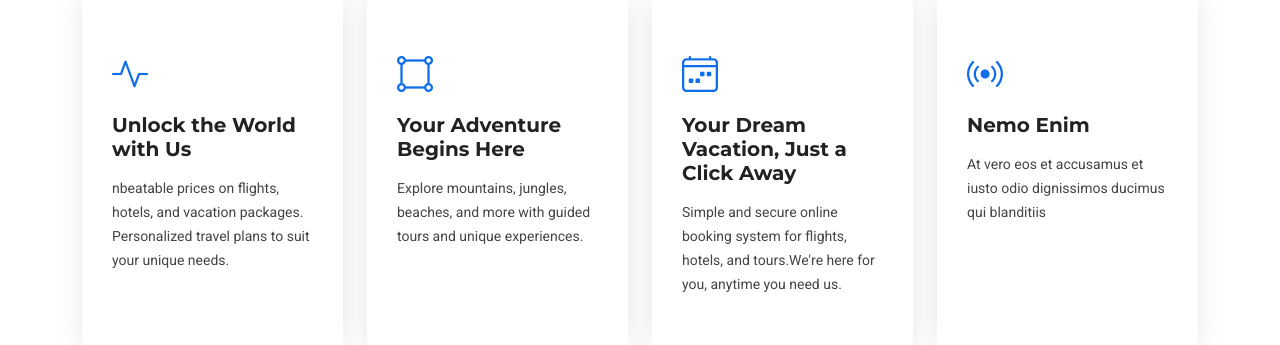
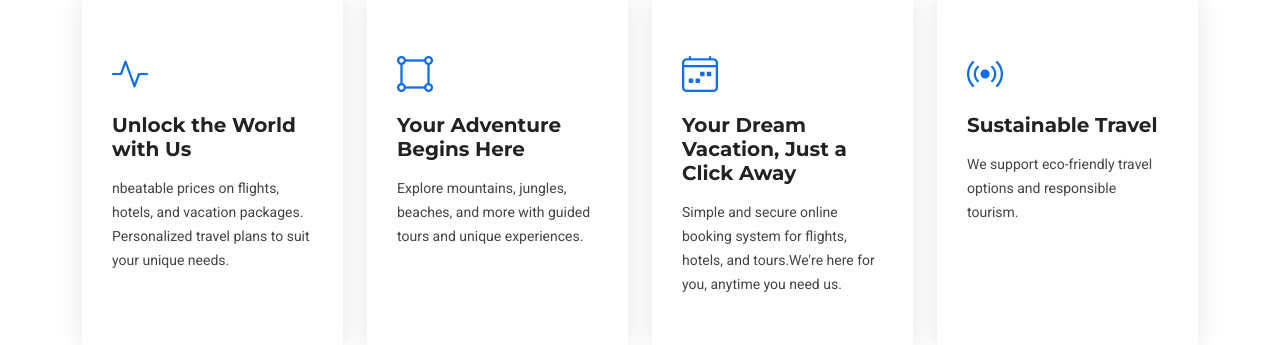
Before and after one commit to Carrington-dev/adventures, a Flask app: page / in a window 1280 px wide. Shown: the part 780-1125 px from the top of the page. Run offline with Flask 3, Linux system fonts and the light colour scheme; some libraries are stand-ins or nearby versions.

Commit message:
Update index.html
Co-Authored-By: Stemgon <165911512+stemgon@users.noreply.github.com>
Co-Authored-By: Carrington Muleya <79579279+carrington-dev@users.noreply.github.com>

```diff
--- a/templates/index.html
+++ b/templates/index.html
@@ -55,8 +55,8 @@
       <div class="col-xl-3 col-md-6 d-flex" data-aos="fade-up" data-aos-delay="400">
         <div class="service-item position-relative">
           <div class="icon"><i class="bi bi-broadcast icon"></i></div>
-          <h4><a href="" class="stretched-link">Nemo Enim</a></h4>
-          <p>At vero eos et accusamus et iusto odio dignissimos ducimus qui blanditiis</p>
+          <h4><a href="" class="stretched-link">Sustainable Travel</a></h4>
+          <p>We support eco-friendly travel options and responsible tourism.</p>
         </div>
       </div><!-- End Service Item -->
 
```
